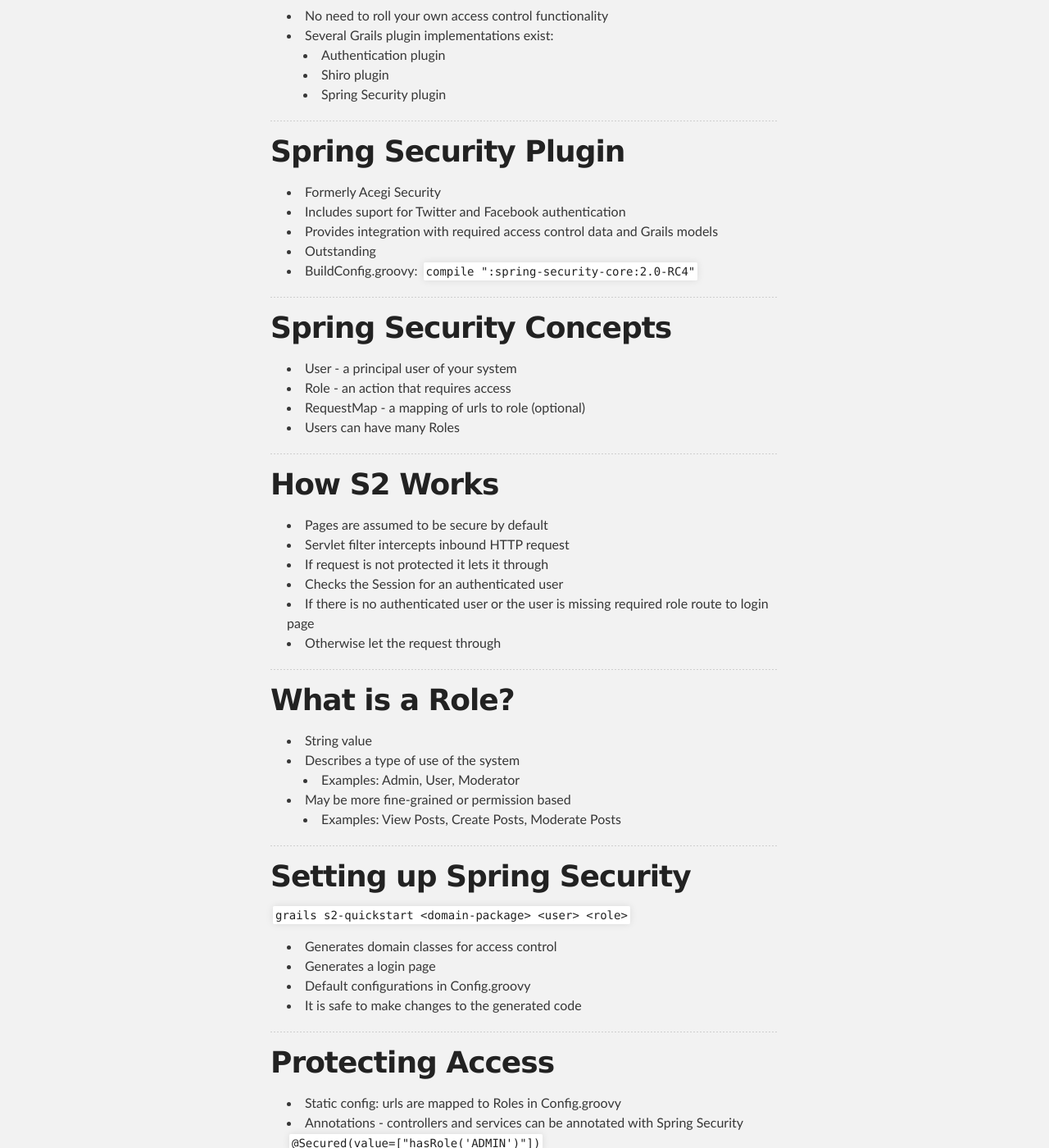
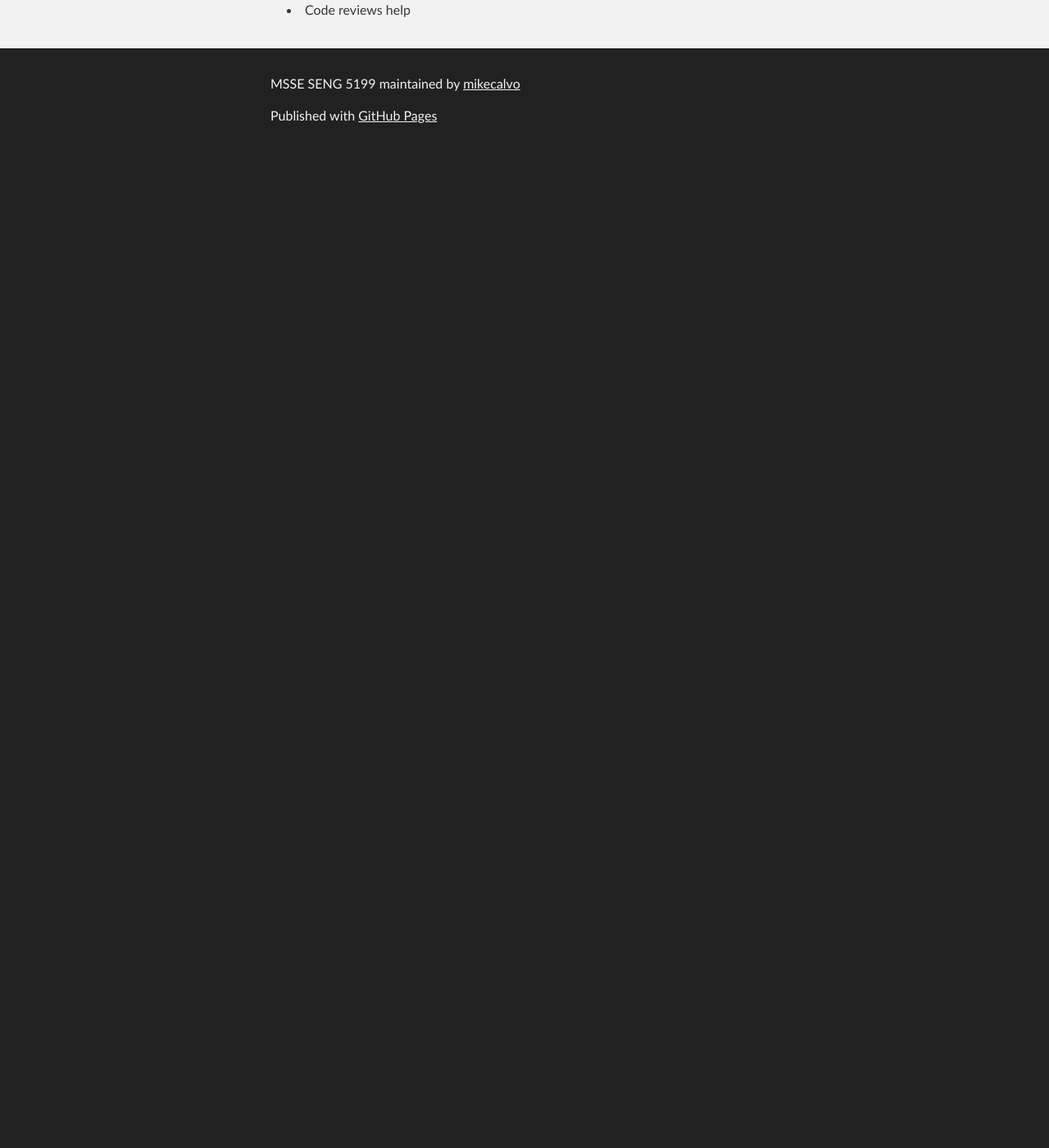
Before and after one commit to mikecalvo/mikecalvo.github.io, a Jekyll site: the page built from msse/notes/security/index.md, in a window 1280 px wide and 1400 px high, scrolled down 3889 px. Shown: the whole window at 82% size. Built offline with Jekyll 4.4.1, drawn with Linux system fonts in a browser that asks for light colours; after the commit the page ends 4077 px from its top, so only the background shows below that; some of the changed text lies outside the part shown.

Commit message:
fixed services and security

````diff
--- a/msse/notes/security/index.md
+++ b/msse/notes/security/index.md
@@ -4,10 +4,13 @@
 ---
 
 # Web and Grails Security
+
 ## Mike Calvo
+
 ### mike@citronellasoftware.com
 
 ---
+
 # Disclaimers
 - I am not an expert
 - There's an entire course on this topic
@@ -15,10 +18,12 @@
 - No such thing as completely secure/safe
 
 ---
+
 # Price of Success
 ## If your web app is successful - it will be attacked
 
 ---
+
 # Forms of Attack
 - Gaining unauthorized access to sensitive data
 - Denial of service: overload the system to bring it down
@@ -27,6 +32,7 @@
   - SQL injection, XSS, CSRF, invalid redirects and forwards
 
 ---
+
 # Grails Provides Help
 - Access to database is scraped to prevent SQL injection attacks
 - Default scaffolding HTML escapes all data fields before display
@@ -35,6 +41,7 @@
 - Command objects allow constrained form submission of data
 
 ---
+
 # Grails Safer Data Access
 - Dynamic finders
 - Where queries
@@ -44,6 +51,7 @@
   - Constructing HQL/SQL via concatenation
 
 ---
+
 # Command Objects
 - Reusable components used for passing parameters to controllers
 - Support validation
@@ -52,12 +60,14 @@
   - Prevents unintended binding of request parameters to database fields
 
 ---
+
 # Validate User Input
 - Don't trust the user/request
 - Always place limits on queries
 - Scrub inputs from things that might be code
 
 ---
+
 # Client Versus Server Validation
 - Developers balk at doing same work in two places
 - Server must validate
@@ -66,6 +76,7 @@
   - Provides a better/crisper user experience
 
 ---
+
 # Escaping Output
 - Any data specified by users must be considered inherently unsafe to display directly
 - Example:
@@ -73,6 +84,7 @@
 - Solution: HTML escape values before displaying them
 
 ---
+
 # HTML Escaping
 - Code in HTML must exist within a `<script>` element
 - Replace every `<`, `>` character with the HTML escaped equivalent
@@ -82,6 +94,7 @@
 - Grails escapes all dynamic content in GSP pages
 
 ---
+
 # Cross Site Request Forgery (CSRF)
 - A malicious site returns a page which includes code and markup you don't see
 - The code and markup submit a form request to a real site
@@ -89,6 +102,7 @@
 - That request can look valid to the real site
 
 ---
+
 # Preventing CSRF
 - Include a unique token with the form for your application
 - When a form request is processed, the token is compared against the expected token
@@ -97,6 +111,7 @@
   - withForm controller block includes an invalidToken method for placing CSRF token mismatch logic
 
 ---
+
 # Protecting Data In Transit
 - Data travelling via normal HTTP traffic is visible to anyone
 - SSL (Secure Sockets Layer) is the standard approach to encrypt HTTP traffic via the HTTPS protocol
@@ -105,6 +120,7 @@
 - Until you do this, browsers will warn visitors
 
 ---
+
 # Access Control
 - Two key parts
 - Is the user the person they say they are?
@@ -113,6 +129,7 @@
   - Authorization
 
 ---
+
 # Spring Security REST Plugin
 
 ``` groovy
@@ -123,106 +140,6 @@
 
 ---
 
-OLD Grails 2.X Content below:
-
----
-# There's a Plugin For That!
-- No need to roll your own access control functionality
-- Several Grails plugin implementations exist:
-  - Authentication plugin
-  - Shiro plugin
-  - Spring Security plugin
-
----
-# Spring Security Plugin
-- Formerly Acegi Security
-- Includes suport for Twitter and Facebook authentication
-- Provides integration with required access control data and Grails models
-- Outstanding
-- BuildConfig.groovy: `compile ":spring-security-core:2.0-RC4"`
-
----
-# Spring Security Concepts
-- User - a principal user of your system
-- Role - an action that requires access
-- RequestMap - a mapping of urls to role (optional)
-- Users can have many Roles
-
----
-# How S2 Works
-- Pages are assumed to be secure by default
-- Servlet filter intercepts inbound HTTP request
-- If request is not protected it lets it through
-- Checks the Session for an authenticated user
-- If there is no authenticated user or the user is missing required role route to login page
-- Otherwise let the request through
-
----
-# What is a Role?
-- String value
-- Describes a type of use of the system
-  - Examples: Admin, User, Moderator
-- May be more fine-grained or permission based
-  - Examples: View Posts, Create Posts, Moderate Posts
-
----
-# Setting up Spring Security
-`grails s2-quickstart <domain-package> <user> <role>`
-- Generates domain classes for access control
-- Generates a login page
-- Default configurations in Config.groovy
-- It is safe to make changes to the generated code
-
----
-# Protecting Access
-- Static config: urls are mapped to Roles in Config.groovy
-- Annotations - controllers and services can be annotated with Spring Security
-  `@Secured(value=["hasRole('ADMIN')"])`
-- Dynamic - request map is stored in database
-
----
-# Example
-- Let's look at the muzic project with Spring Security Plugin applied
-- Add some sample users and roles in the bootstrap
-- Update the default url security configuration to protect the existing controllers
-- Update the functional tests to first login
-
----
-# Spring Security Service
-- springSecurityService provides access to the following:
-- currentUser
-- isLoggedIn
-- encodePassword
-- isAjax
-
----
-# Customizing Login
-- grails.plugin.springsecurity.auth.loginFormUrl
-- grails.plugin.springsecurity.failureHandler.defaultFailureUrl
-- grails.plugin.springsecurity.successHadler.defaultTargetUrl
-
----
-# Protecting By User Id
-- Some data can only be seen by the logged in user
-  - Example: View/Edit user profile
-- @Secured annotation allows a closure to define the security
-
-```
-@Secured(closure = {
-  authentication.username = params.id
-  })
-def editProfile() {
-
-}
-```
-
----
-# Example: Muzic Edit Profile Page
-- Add a simple profile edit page
-- Restrict access to the current logged-in user
-- Add some functional tests
-
----
 # Security Recap
 - Security is important and complex
 - Leverage frameworks (like Grails and Spring Security)
````
Also changed, not shown: msse/notes/services/index.md (+34 -0 lines).
